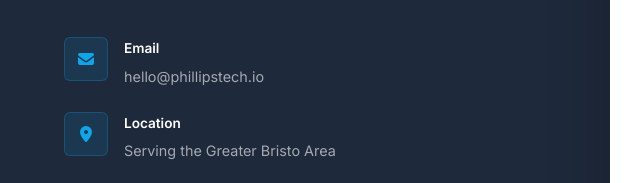
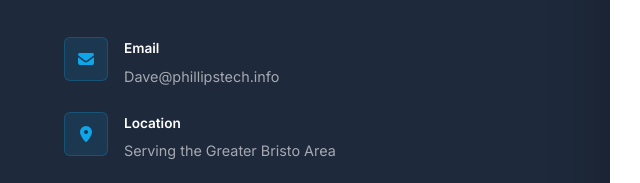
Before and after one commit to slighterdave/PhillipsTech, a plain HTML site: page index.html in a window 1280 px wide. Shown: the part 4062-4245 px from the top of the page, 0-640 px from the left. Drawn offline with Linux system fonts and the light colour scheme.

Commit message:
Update email address in contact section

```diff
--- a/index.html
+++ b/index.html
@@ -240,7 +240,7 @@
             <div class="contact-icon"><i class="fa-solid fa-envelope"></i></div>
             <div>
               <strong>Email</strong>
-              <a href="mailto:Dave@phillipstech.io">hello@phillipstech.io</a>
+              <a href="mailto:Dave@phillipstech.io">Dave@phillipstech.info</a>
             </div>
           </div>
           <div class="contact-item">
@@ -349,7 +349,7 @@
       <div class="footer-links">
         <h4>Contact</h4>
         <ul>
-          <li><a href="mailto:hello@phillipstech.info">Dave@phillipstech.info</a></li>
+          <li><a href="mailto:dave@phillipstech.info">Dave@phillipstech.info</a></li>
           <li><span>Mon–Fri 8am–6pm</span></li>
           <li><span>Emergency 24/7</span></li>
         </ul>
```
